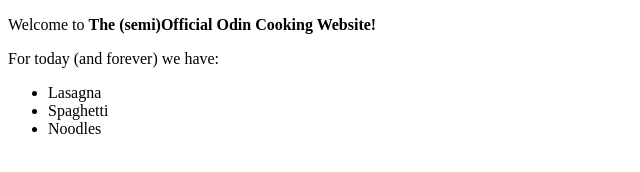
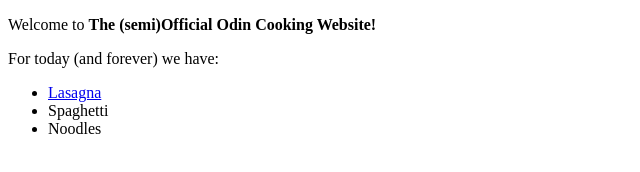
Before and after one commit to Liquidful/odin-recipes, a plain HTML site: page index.html in a window 1280 px wide. Shown: the full height of the page, 0-640 px from the left. Drawn offline with Linux system fonts and the light colour scheme.

Commit message:
polishing

```diff
--- a/index.html
+++ b/index.html
@@ -8,7 +8,7 @@
         <p>Welcome to <strong>The (semi)Official Odin Cooking Website!</strong></p>
         <p>For today (and forever) we have:</p>
         <ul>
-            <li>Lasagna</li>
+            <li><a href="./recipes/lasagna.html">Lasagna</a></li>
             <li>Spaghetti</li>
             <li>Noodles</li>
         </ul>
```
